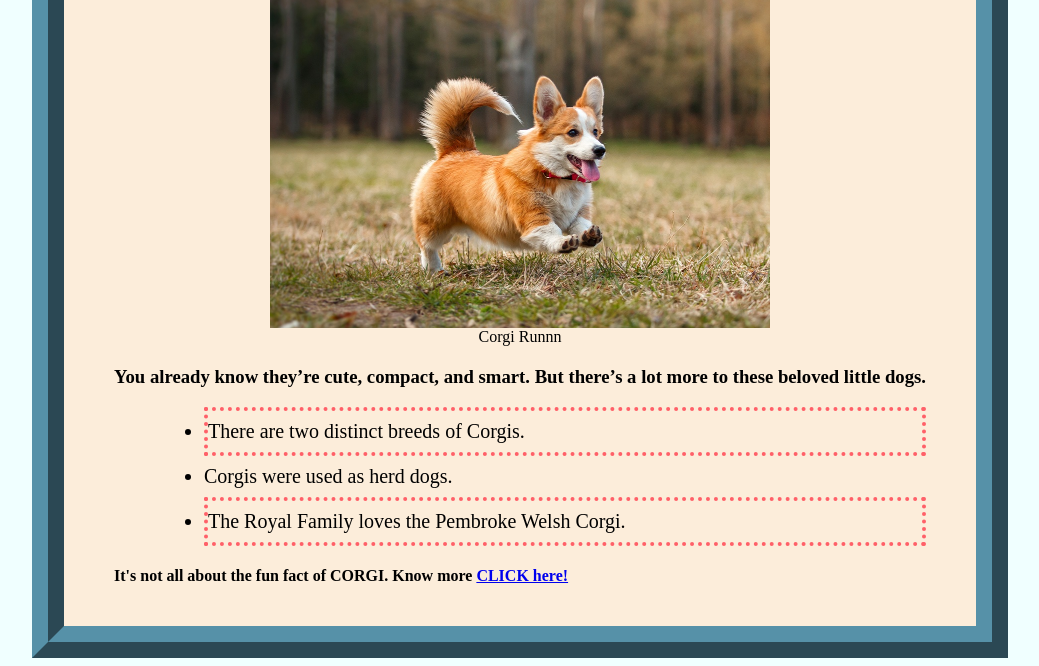
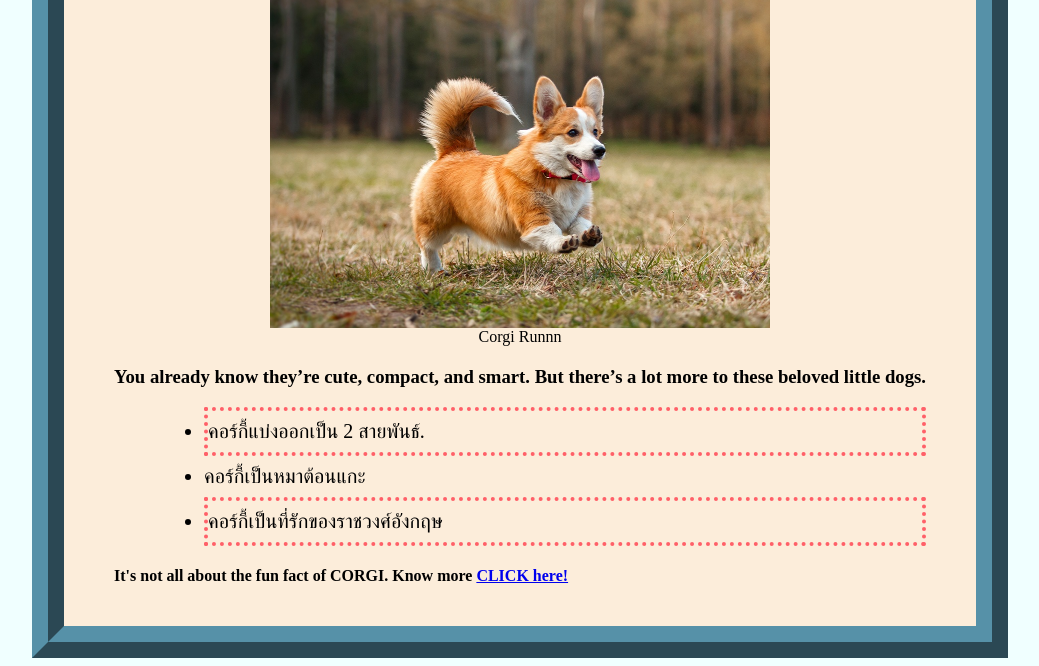
Before and after one commit to PhattharaniThongsriphong/PhattharaniThongsriphong.github.io, a plain HTML site: page index.html in a window 1280 px wide. Shown: the part 576-1242 px from the top of the page, without its empty margins (120-1159 px from the left). Drawn offline with Linux system fonts and the light colour scheme.

Commit message:
list thai

```diff
--- a/index.html
+++ b/index.html
@@ -22,9 +22,9 @@
             <div class="detail">
                 <h3>You already know they’re cute, compact, and smart. But there’s a lot more to these beloved little dogs.</h3>
                 <ul>
-                    <li class="popular">There are two distinct breeds of Corgis.</li>
-                    <li>Corgis were used as herd dogs.</li>
-                    <li class="popular">The Royal Family loves the Pembroke Welsh Corgi.</li>
+                    <li class="popular">คอร์กี้แบ่งออกเป็น 2 สายพันธ์.</li>
+                    <li>คอร์กี้เป็นหมาต้อนแกะ</li>
+                    <li class="popular">คอร์กี้เป็นที่รักของราชวงศ์อังกฤษ</li>
                 </ul>
                 <h4><p>It's not all about the fun fact of CORGI. Know more <a href="https://www.mentalfloss.com/article/63484/11-short-facts-about-corgis">CLICK here!</a></p></h4>
             </div>
```
